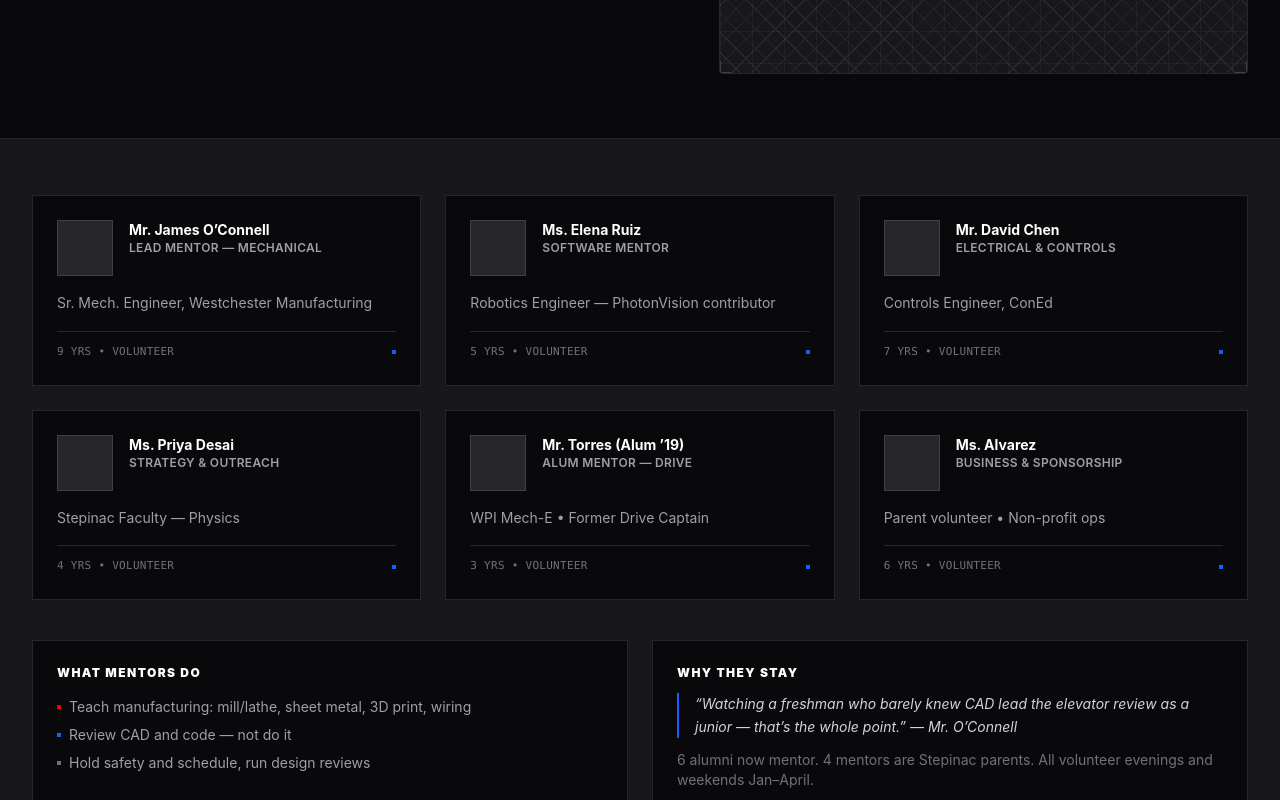
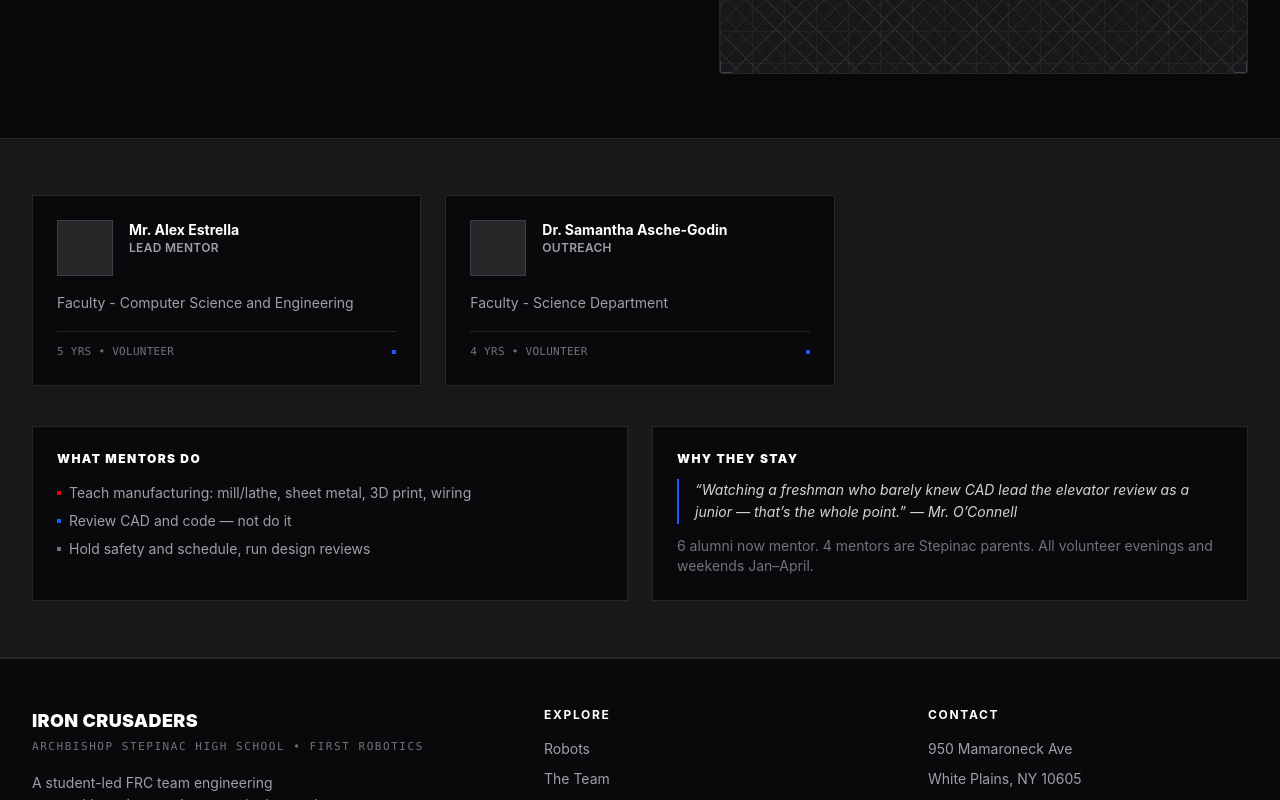
Before and after one commit to Stepinac-Iron-Crusaders/iron-crusaders-website, a React (Vite) app: page /#/team/mentors in a window 1280 px wide. Shown: the part 528-1328 px from the top of the page. Built offline with nearby package versions, Linux system fonts and the light colour scheme.

Commit message:
Add new mentors to the Mentors component

```diff
--- a/src/pages/Mentors.tsx
+++ b/src/pages/Mentors.tsx
@@ -2,12 +2,8 @@ import { Link } from "react-router-dom";
 import { PlaceholderImage } from "../components/PlaceholderImage";
 
 const MENTORS = [
-  { n: "Mr. James O’Connell", role: "Lead Mentor — Mechanical", bg: "Sr. Mech. Engineer, Westchester Manufacturing", years: "9 yrs" },
-  { n: "Ms. Elena Ruiz", role: "Software Mentor", bg: "Robotics Engineer — PhotonVision contributor", years: "5 yrs" },
-  { n: "Mr. David Chen", role: "Electrical & Controls", bg: "Controls Engineer, ConEd", years: "7 yrs" },
-  { n: "Ms. Priya Desai", role: "Strategy & Outreach", bg: "Stepinac Faculty — Physics", years: "4 yrs" },
-  { n: "Mr. Torres (Alum ’19)", role: "Alum Mentor — Drive", bg: "WPI Mech-E • Former Drive Captain", years: "3 yrs" },
-  { n: "Ms. Alvarez", role: "Business & Sponsorship", bg: "Parent volunteer • Non-profit ops", years: "6 yrs" },
+  { n: "Mr. Alex Estrella", role: "Lead Mentor", bg: "Faculty - Computer Science and Engineering", years: "5 yrs" },
+  { n: "Dr. Samantha Asche-Godin", role: "Outreach", bg: "Faculty - Science Department", years: "4 yrs" },
 ];
 
 export default function Mentors() {
```
